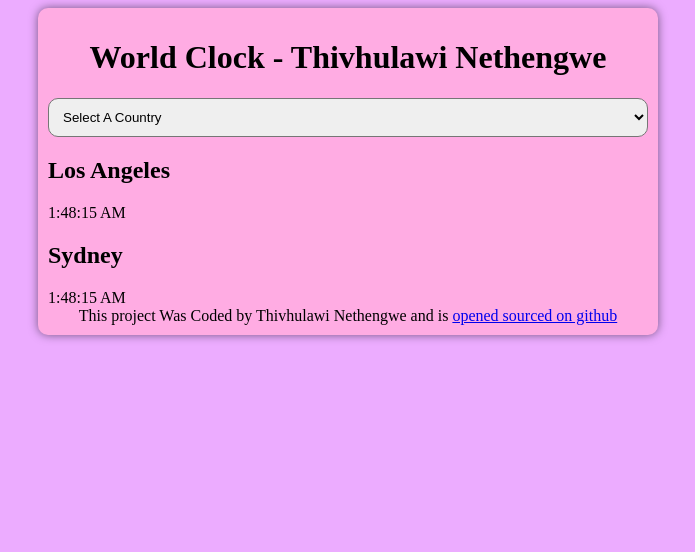
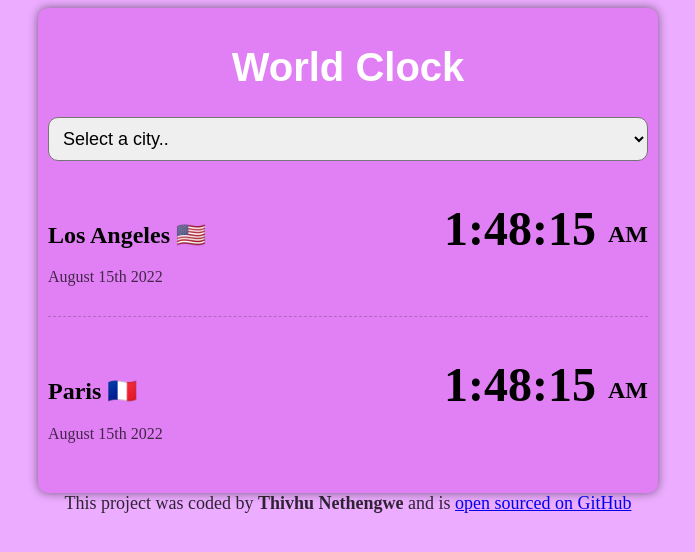
Before and after one commit to Thivhu/World-clock, a plain HTML site: page index.html in a window 1280 px wide. Shown: the whole page, without its empty margins (292-987 px from the left). Drawn offline with Linux system fonts and the light colour scheme; a script that the page names is missing.

Commit message:
Updated Styling

```diff
--- a/css/style.css
+++ b/css/style.css
@@ -1,13 +1,14 @@
 body{
 
     background: #ecacff;
+
 }
     h1{text-align: center;}
     footer{text-align: center;}
 
     .container{max-width: 600px;
     margin: 0 auto;
-background-color: rgb(255, 172, 227);
+background-color: rgb(225, 127, 245);
 padding: 10px;
 border-radius: 10px;
 box-shadow: 0 0 10px rgba(0, 0, 0, 0.5);}
@@ -15,4 +16,41 @@ box-shadow: 0 0 10px rgba(0, 0, 0, 0.5);}
 select{width: 100%;
     display: block;
     padding: 10px;
-    border-radius: 10px;}
+    border-radius: 10px;
+font-size: 18px;}
+
+    h1{color: #fff;
+    font-family: sans-serif;
+font-size: 40px;}
+.city {
+    display: flex;
+    margin: 10px 0;
+    justify-content: space-between;
+    padding: 30px 0;
+    border-bottom: 1px dashed rgba(0, 0, 0, 0.2);
+  }
+
+  .city:last-child {
+    border: none;
+  }
+
+  .date {
+    opacity: 0.7;
+  }
+
+  .time {
+    font-size: 48px;
+    font-weight: bold;
+  }
+
+  .time small {
+    font-size: 24px;
+    vertical-align: middle;
+    line-height: 48px;
+  }
+
+  footer {
+    text-align: center;
+    font-size: 18px;
+    color: rgba(0, 0, 0, 0.8);
+  }
--- a/index.html
+++ b/index.html
@@ -1,33 +1,44 @@
 <!DOCTYPE html>
 <html lang="en">
   <head>
-    <meta charset="UTF-8">
-    <meta name="viewport" content="width=device-width, initial-scale=1.0">
+    <meta charset="UTF-8" />
+    <meta http-equiv="X-UA-Compatible" content="IE=edge" />
+    <meta name="viewport" content="width=device-width, initial-scale=1.0" />
     <link rel="stylesheet" href="css/style.css" />
-     <title>World Clock</title>
-
+    <title>World Clock - Thivhu Nethengwe</title>
   </head>
   <body>
     <div class="container">
-       <h1>World Clock - Thivhulawi Nethengwe</h1>
+      <h1>World Clock</h1>
+
       <select>
-        <option value="Select A Country">Select A Country</option>
-        <option value="London">London</option>
-        <option value="New York">New York</option>
-        <option value="Auckland">Auckland</option>
+        <option value="">Select a city..</option>
+        <option value="">London</option>
+        <option value="">New York</option>
+        <option value="">Auckland</option>
       </select>
+
       <div class="city">
-        <h2>Los Angeles</h2>
-        <div class="date"></div>
-        <div class="time">1:48:15 AM</div>
+        <div>
+          <h2>Los Angeles 🇺🇸</h2>
+          <div class="date">August 15th 2022</div>
+        </div>
+        <div class="time">1:48:15 <small> AM </small></div>
+      </div>
       <div class="city">
-            <h2>Sydney</h2>
-            <div class="date"></div>
-            <div class="time">1:48:15 AM
+        <div>
+          <h2>Paris 🇫🇷</h2>
+          <div class="date">August 15th 2022</div>
+        </div>
+        <div class="time">1:48:15 <small> AM </small></div>
       </div>
     </div>
-
-    <footer>This project Was Coded by Thivhulawi Nethengwe and is <a href="https://github.com/Thivhu/World-clock" target="_blank"> opened sourced on github </a></footer>
+    <footer>
+      This project was coded by <strong>Thivhu Nethengwe</strong> and is
+      <a href="https://github.com/Thivhu/World-clock" target="_blank">
+        open sourced on GitHub</a
+      >
+    </footer>
     <script src="javascript/index.js"></script>
   </body>
 </html>
```
Lines whose indentation alone changed are shown as unchanged.
